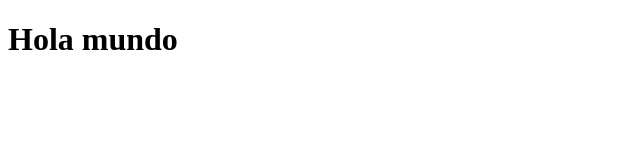
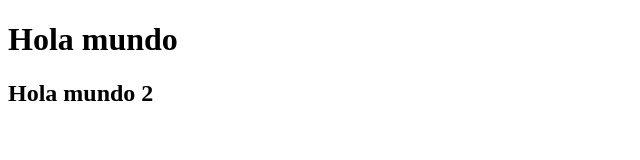
Before and after one commit to javierRamosMartinez/probandoRamas, a plain HTML site: page index.html in a window 1280 px wide. Shown: the whole page, without its empty margins (0-640 px from the left). Drawn offline with Linux system fonts and the light colour scheme.

Commit message:
segundo commit

```diff
--- a/index.html
+++ b/index.html
@@ -7,5 +7,6 @@
   </head>
   <body>
     <h1>Hola mundo</h1>
+    <h2>Hola mundo 2</h2>
   </body>
 </html>
```
